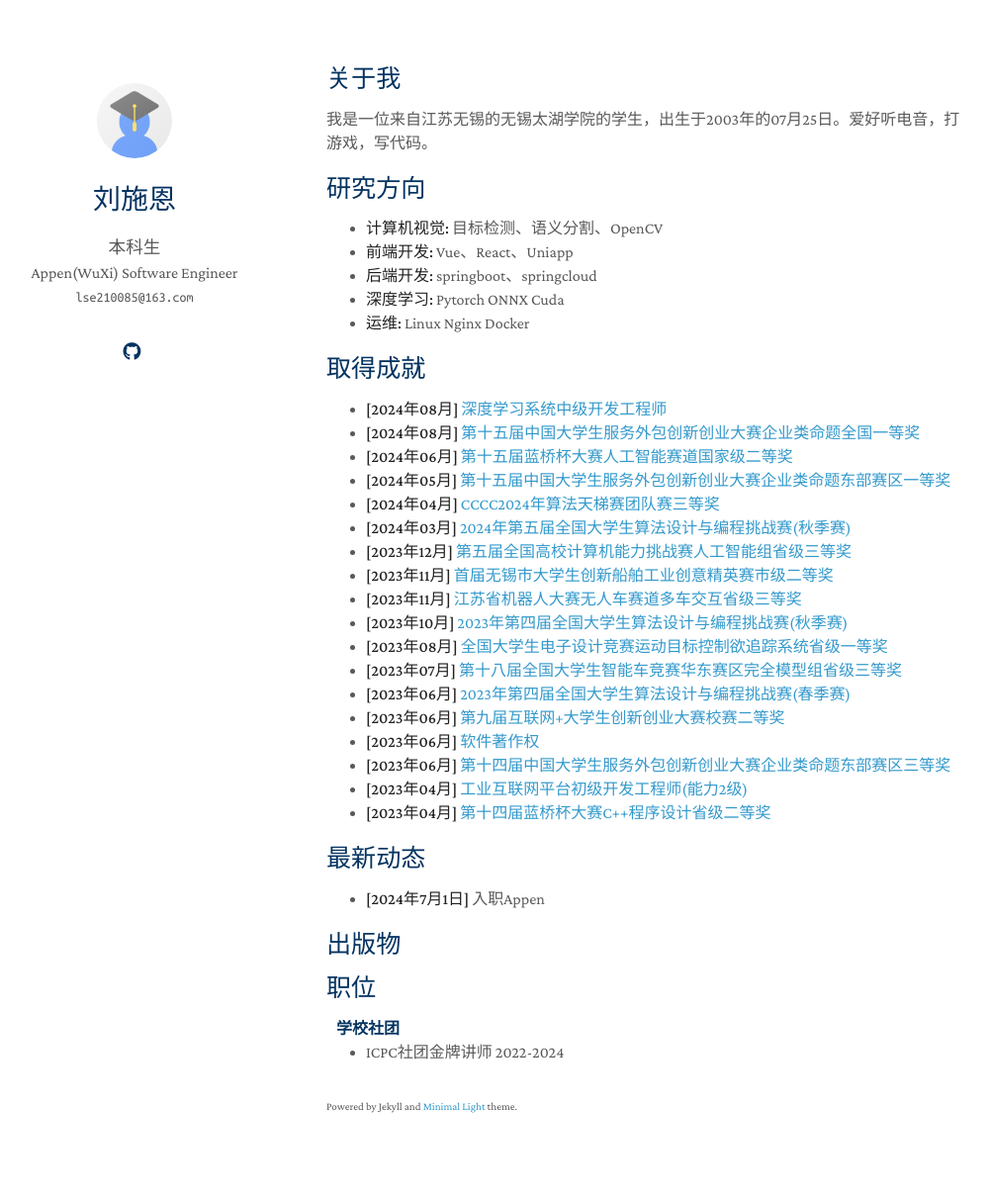
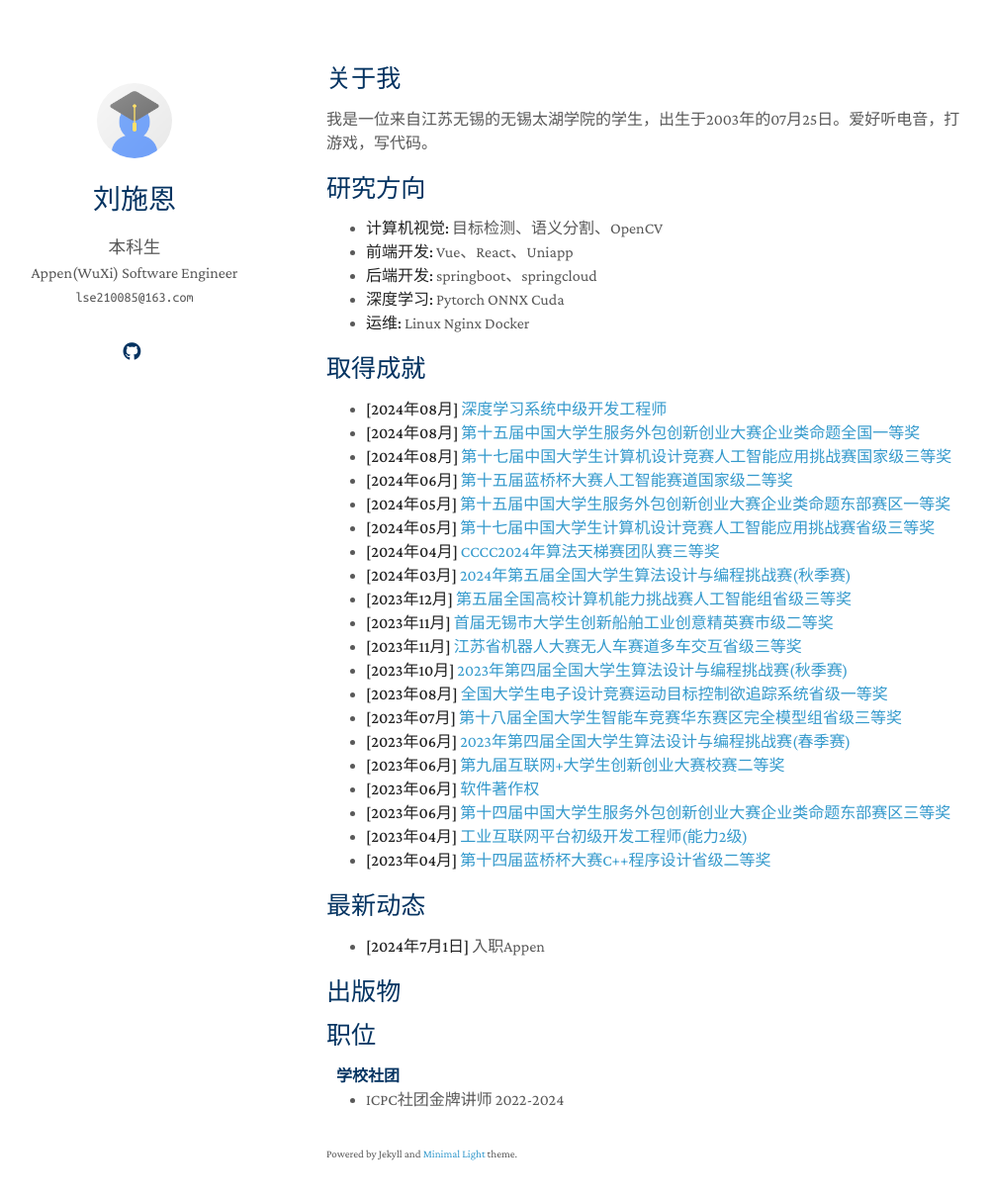
Before and after one commit to lsewcx/lse, a Jekyll site: the page built from index.md, in a window 1280 px wide and 1247 px high. Shown: the top 1212 px of the window at 99% size, without its empty margins (140-1141 px from the left). Built offline with Jekyll 4.4.1, drawn with Linux system fonts in a browser that asks for light colours; a style sheet for code colours, icons or effects is not loaded; our own code applies the rules of GitHub Pages for plain Markdown files.

Commit message:
少了两个奖

```diff
--- a/index.md
+++ b/index.md
@@ -18,8 +18,10 @@ layout: homepage
 
 - **[2024年08月]** [深度学习系统中级开发工程师](resources/人工智能深度学习系统开发工程师中级电子版证书.jpeg)
 - **[2024年08月]** [第十五届中国大学生服务外包创新创业大赛企业类命题全国一等奖](resources/中国大学生服务外包创新创业大赛东部全国赛-刘施恩-企业类命题-医疗保险欺诈检测模型.pdf)
+- **[2024年08月]** [第十七届中国大学生计算机设计竞赛人工智能应用挑战赛国家级三等奖](resources/Image_811063431043721.jpg)
 - **[2024年06月]** [第十五届蓝桥杯大赛人工智能赛道国家级二等奖](resources/第十五届蓝桥杯大赛-刘施恩-人工智能.jpg)
 - **[2024年05月]** [第十五届中国大学生服务外包创新创业大赛企业类命题东部赛区一等奖](resources/中国大学生服务外包创新创业大赛东部区域赛-刘施恩-企业类命题-医疗保险欺诈检测模型.pdf)
+- **[2024年05月]** [第十七届中国大学生计算机设计竞赛人工智能应用挑战赛省级三等奖](resources/Image_811061447543105.jpg)
 - **[2024年04月]** [CCCC2024年算法天梯赛团队赛三等奖](resources/CCCC2024GPLT31130-江苏省-团队三等奖-无锡太湖学院-啊对对队-刘施恩.jpg)
 - **[2024年03月]** [2024年第五届全国大学生算法设计与编程挑战赛(秋季赛)](resources/2024春季赛.jpg)
 - **[2023年12月]** [第五届全国高校计算机能力挑战赛人工智能组省级三等奖](resources/第五届全国高校计算机能力挑战赛-刘施恩-人工智能目标检测组别.jpg)
```
Also changed, not shown: resources/Image_811063431043721.jpg (added), 1 other file.
